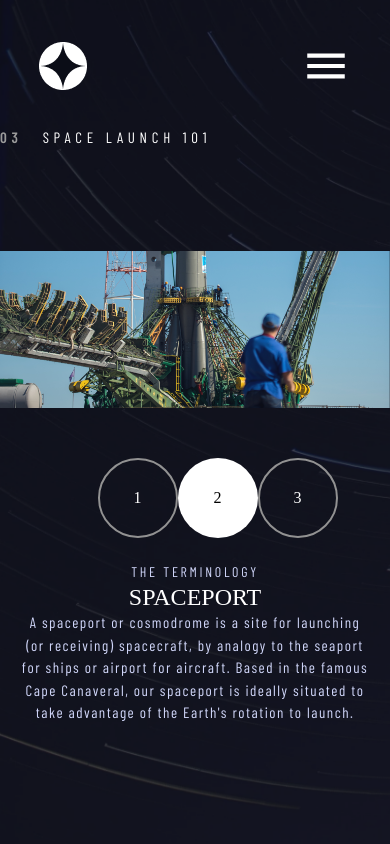
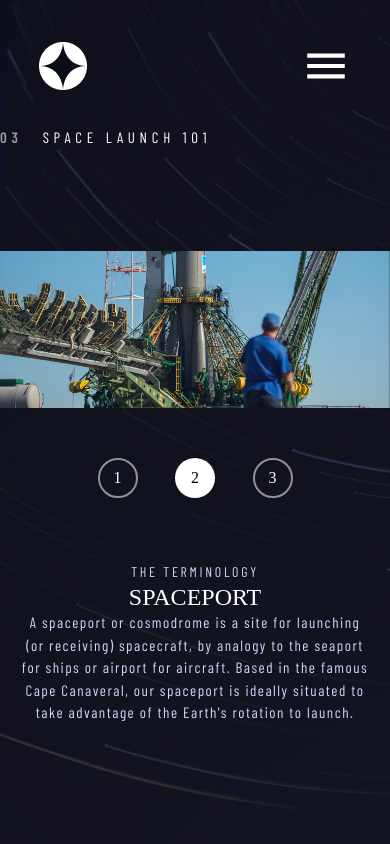
Before and after one commit to IvanDanyliuk/space-tourism, a Next.js app: page /technology in a window 390 px wide. Built offline with nearby package versions, Linux system fonts and the light colour scheme; a web font is replaced by a local one.

Commit message:
Responsive styles for mobile devices have been implemented

```diff
--- a/components/TabPanel.tsx
+++ b/components/TabPanel.tsx
@@ -20,8 +20,9 @@ const Content = styled(Box)`
   align-items: center;
 
   @media (max-width: 900px) {
-    padding: 5vh 0;
+    padding: 3vh 0;
     flex-direction: column;
+    justify-content: center;
   }
 `;
 
--- a/components/TechnologySlider.tsx
+++ b/components/TechnologySlider.tsx
@@ -4,6 +4,7 @@ import Slider from 'react-slick';
 import { v4 as uuid } from 'uuid';
 import { Box, Typography } from '@mui/material';
 import SlideImage from './SlideImage';
+import useWindowDimensions from '../hooks/useWindowDimentions';
 
 
 interface ITechnologySlider {
@@ -78,10 +79,15 @@ const DotList = styled.ul`
     flex-direction: row;
     box-sizing: border-box;
   }
+
+  @media (max-width: 420px) {
+
+  }
 `;
 
 
 const TechnologySlider: React.FC<ITechnologySlider> = ({ info }) => {
+  const { width } = useWindowDimensions();
   const [activeSlideIndex, setActiveSlideIndex] = useState(0);
 
   const settings = {
@@ -100,8 +106,8 @@ const TechnologySlider: React.FC<ITechnologySlider> = ({ info }) => {
       const active = {
         content: '',
         cursor: 'pointer',
-        width: '80px',
-        height: '80px',
+        width: width! > 420 ? '80px' : '40px',
+        height: width! > 420 ? '80px' : '40px',
         border: 'none',
         borderRadius: '50%',
         background: '#ffffff',
@@ -110,8 +116,8 @@ const TechnologySlider: React.FC<ITechnologySlider> = ({ info }) => {
       const inactive = {
         content: '',
         cursor: 'pointer',
-        width: '80px',
-        height: '80px',
+        width: width! > 420 ? '80px' : '40px',
+        height: width! > 420 ? '80px' : '40px',
         border: '2px solid #929292',
         borderRadius: '50%',
         background: 'transparent',
--- a/pages/technology.tsx
+++ b/pages/technology.tsx
@@ -55,8 +55,6 @@ const SliderSection = styled(Box)`
 `;
 
 
-
-
 const Technology: NextPage = () => {
   const { width } = useWindowDimensions();
   const screenType = width! > 900 ? 'desktop' : 'tablet';
```
Also changed, not shown: components/CrewSlider.tsx (+9 -0 lines), pages/destination.tsx (+32 -3 lines), pages/index.tsx (+3 -6 lines), hooks/useWindowDimentions.ts (renamed from hooks/useWindowDimentions.tsx).
